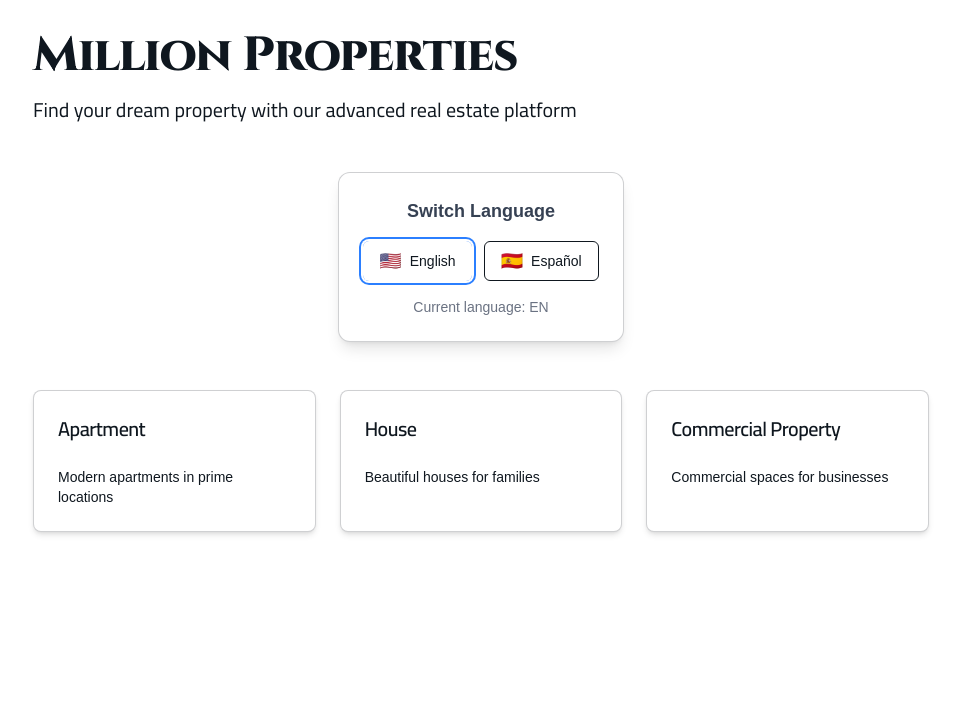
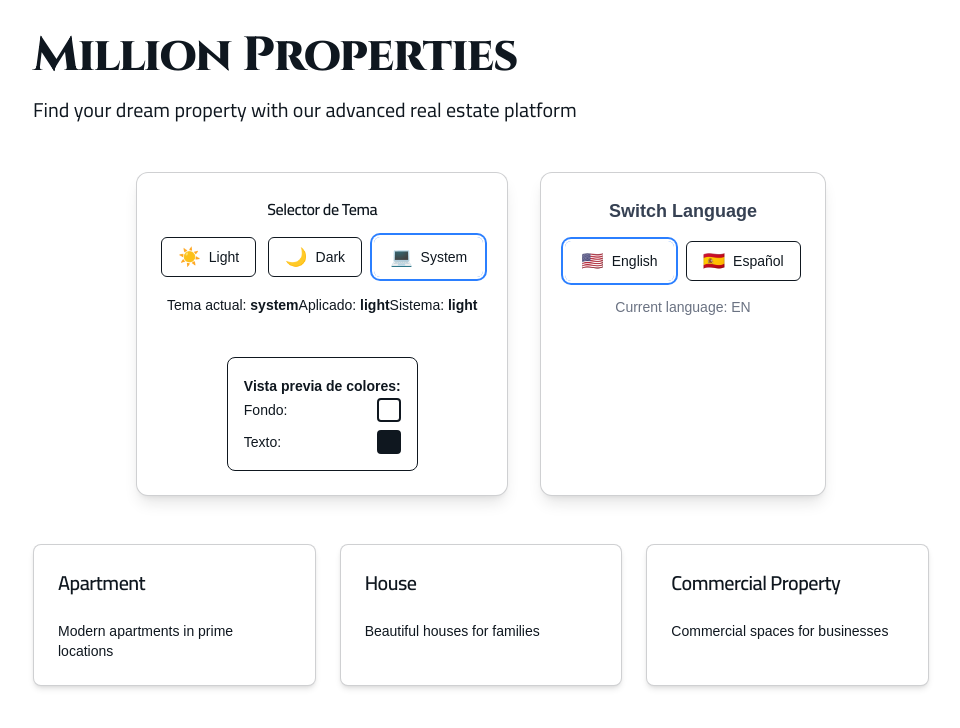
Before and after one commit to derekcantillo/million-properties-frontend, a Next.js app: page /en in a window 1280 px wide. Shown: the top 728 px of the page, without its empty margins (159-1119 px from the left). Built offline with nearby package versions, Linux system fonts and the light colour scheme.

Commit message:
feat: refactor typography components and enhance theme switcher integration

```diff
--- a/src/app/[lang]/page.tsx
+++ b/src/app/[lang]/page.tsx
@@ -1,6 +1,14 @@
 import { useTranslations } from 'next-intl';
 import { LanguageSwitcher } from '@/components/ui/LanguageSwitcher';
-import { Typography } from '@/components/ui/Typography';
+import { ThemeSwitcher } from '@/components/ui/ThemeSwitcher';
+import {
+  Typography,
+  TypographyVariant,
+  TypographyFontFamily,
+  TypographyWeight,
+  TypographyTextColor,
+  TypographySize,
+} from '@/components/ui/Typography';
 
 export default function HomePage() {
   const t = useTranslations('HomePage');
@@ -12,25 +20,28 @@ export default function HomePage() {
         {/* Header */}
         <div className="text-center mb-12">
           <Typography
-            variant="h1"
-            fontFamily="cinzel"
-            textColor="primary"
+            variant={TypographyVariant.H1}
+            fontFamily={TypographyFontFamily.CINZEL}
+            textColor={TypographyTextColor.PRIMARY}
             className="mb-4"
           >
             {t('title')}
           </Typography>
           <Typography
-            variant="lead"
-            fontFamily="cairo"
-            textColor="muted"
+            variant={TypographyVariant.LEAD}
+            fontFamily={TypographyFontFamily.CAIRO}
+            textColor={TypographyTextColor.MUTED}
             className="mb-8"
           >
             {t('description')}
           </Typography>
         </div>
 
-        {/* Language Switcher */}
-        <div className="mb-12 flex justify-center">
+        {/* Theme and Language Switchers */}
+        <div className="mb-12 flex justify-center gap-8">
+          <div className="bg-background border border-foreground/20 rounded-xl shadow-lg p-6 dark:shadow-foreground/10">
+            <ThemeSwitcher />
+          </div>
           <div className="bg-background border border-foreground/20 rounded-xl shadow-lg p-6 dark:shadow-foreground/10">
             <LanguageSwitcher />
           </div>
@@ -40,40 +51,52 @@ export default function HomePage() {
         <div className="grid md:grid-cols-3 gap-6 mb-12">
           <div className="bg-background border border-foreground/20 rounded-lg shadow-md p-6 hover:shadow-lg transition-all duration-200 hover:scale-105 dark:shadow-foreground/10">
             <Typography
-              variant="h4"
-              fontFamily="cairo"
-              weight="semibold"
+              variant={TypographyVariant.H4}
+              fontFamily={TypographyFontFamily.CAIRO}
+              weight={TypographyWeight.SEMI_BOLD}
               className="mb-2"
             >
               {propertyT('types.apartment')}
             </Typography>
-            <Typography variant="p" textColor="muted" size="sm">
+            <Typography
+              variant={TypographyVariant.PARAGRAPH}
+              textColor={TypographyTextColor.MUTED}
+              size={TypographySize.SM}
+            >
               {propertyT('descriptions.apartment')}
             </Typography>
           </div>
           <div className="bg-background border border-foreground/20 rounded-lg shadow-md p-6 hover:shadow-lg transition-all duration-200 hover:scale-105 dark:shadow-foreground/10">
             <Typography
-              variant="h4"
-              fontFamily="cairo"
-              weight="semibold"
+              variant={TypographyVariant.H4}
+              fontFamily={TypographyFontFamily.CAIRO}
+              weight={TypographyWeight.SEMI_BOLD}
               className="mb-2"
             >
               {propertyT('types.house')}
             </Typography>
-            <Typography variant="p" textColor="muted" size="sm">
+            <Typography
+              variant={TypographyVariant.PARAGRAPH}
+              textColor={TypographyTextColor.MUTED}
+              size={TypographySize.SM}
+            >
               {propertyT('descriptions.house')}
             </Typography>
           </div>
           <div className="bg-background border border-foreground/20 rounded-lg shadow-md p-6 hover:shadow-lg transition-all duration-200 hover:scale-105 dark:shadow-foreground/10">
             <Typography
-              variant="h4"
-              fontFamily="cairo"
-              weight="semibold"
+              variant={TypographyVariant.H4}
+              fontFamily={TypographyFontFamily.CAIRO}
+              weight={TypographyWeight.SEMI_BOLD}
               className="mb-2"
             >
               {propertyT('types.commercial')}
             </Typography>
-            <Typography variant="p" textColor="muted" size="sm">
+            <Typography
+              variant={TypographyVariant.PARAGRAPH}
+              textColor={TypographyTextColor.MUTED}
+              size={TypographySize.SM}
+            >
               {propertyT('descriptions.commercial')}
             </Typography>
           </div>
--- a/src/components/ui/ThemeSwitcher.tsx
+++ b/src/components/ui/ThemeSwitcher.tsx
@@ -2,7 +2,13 @@
 
 import { useThemeStore } from '@/stores/useThemeStore';
 import { Button } from './Button';
-import { Typography } from './Typography';
+import {
+  Typography,
+  TypographyVariant,
+  TypographyFontFamily,
+  TypographyWeight,
+  TypographyTextColor,
+} from './Typography';
 
 const themes = [
   {
@@ -33,7 +39,11 @@ export function ThemeSwitcher() {
 
   return (
     <div className="flex flex-col items-center space-y-4">
-      <Typography variant="h6" fontFamily="cairo" className="text-center">
+      <Typography
+        variant={TypographyVariant.H6}
+        fontFamily={TypographyFontFamily.CAIRO}
+        className="text-center"
+      >
         Selector de Tema
       </Typography>
 
@@ -50,7 +60,10 @@ export function ThemeSwitcher() {
             }`}
           >
             <span className="text-lg">{themeOption.icon}</span>
-            <Typography variant="small" weight="medium">
+            <Typography
+              variant={TypographyVariant.SMALL}
+              weight={TypographyWeight.MEDIUM}
+            >
               {themeOption.name}
             </Typography>
           </Button>
@@ -58,28 +71,41 @@ export function ThemeSwitcher() {
       </div>
 
       <div className="text-center space-y-1">
-        <Typography variant="small" textColor="muted">
+        <Typography
+          variant={TypographyVariant.SMALL}
+          textColor={TypographyTextColor.MUTED}
+        >
           Tema actual: <strong>{theme}</strong>
         </Typography>
-        <Typography variant="small" textColor="muted">
+        <Typography
+          variant={TypographyVariant.SMALL}
+          textColor={TypographyTextColor.MUTED}
+        >
           Aplicado: <strong>{resolvedTheme}</strong>
         </Typography>
-        <Typography variant="small" textColor="muted">
+        <Typography
+          variant={TypographyVariant.SMALL}
+          textColor={TypographyTextColor.MUTED}
+        >
           Sistema: <strong>{systemTheme}</strong>
         </Typography>
       </div>
 
       {/* Demostración de colores */}
       <div className="mt-6 p-4 border rounded-lg space-y-2">
-        <Typography variant="small" weight="semibold" className="mb-3">
+        <Typography
+          variant={TypographyVariant.SMALL}
+          weight={TypographyWeight.SEMI_BOLD}
+          className="mb-3"
+        >
           Vista previa de colores:
         </Typography>
         <div className="flex items-center justify-between">
-          <Typography variant="small">Fondo:</Typography>
+          <Typography variant={TypographyVariant.SMALL}>Fondo:</Typography>
           <div className="w-6 h-6 rounded border-2 bg-background"></div>
         </div>
         <div className="flex items-center justify-between">
-          <Typography variant="small">Texto:</Typography>
+          <Typography variant={TypographyVariant.SMALL}>Texto:</Typography>
           <div className="w-6 h-6 rounded border-2 bg-foreground"></div>
         </div>
       </div>
--- a/src/components/ui/Typography/Typography.tsx
+++ b/src/components/ui/Typography/Typography.tsx
@@ -1,140 +1,125 @@
 import React from 'react';
-import { cva, type VariantProps } from 'class-variance-authority';
+import { cva } from 'class-variance-authority';
 import { cn } from '@/lib/utils/cn';
+import {
+  TypographyVariant,
+  TypographySize,
+  TypographyWeight,
+  TypographyFontFamily,
+  TypographyAlign,
+  TypographyTextColor,
+  TypographyTransform,
+  VARIANT_ELEMENT_MAP,
+  TYPOGRAPHY_DEFAULTS,
+  type ITypographyProps,
+} from './types/typography.types';
 
 const typographyVariants = cva('text-foreground', {
   variants: {
     variant: {
-      h1: 'scroll-m-20 text-4xl font-extrabold tracking-tight lg:text-5xl',
-      h2: 'scroll-m-20 border-b pb-2 text-3xl font-semibold tracking-tight first:mt-0',
-      h3: 'scroll-m-20 text-2xl font-semibold tracking-tight',
-      h4: 'scroll-m-20 text-xl font-semibold tracking-tight',
-      h5: 'scroll-m-20 text-lg font-semibold tracking-tight',
-      h6: 'scroll-m-20 text-base font-semibold tracking-tight',
-      p: 'leading-7 [&:not(:first-child)]:mt-6',
-      blockquote: 'mt-6 border-l-2 pl-6 italic',
-      lead: 'text-xl text-muted-foreground',
-      large: 'text-lg font-semibold',
-      small: 'text-sm font-medium leading-none',
-      muted: 'text-sm text-muted-foreground',
-      code: 'relative rounded bg-muted px-[0.3rem] py-[0.2rem] font-mono text-sm font-semibold',
-      list: 'my-6 ml-6 list-disc [&>li]:mt-2',
-      inlineCode:
+      [TypographyVariant.H1]:
+        'scroll-m-20 text-4xl font-extrabold tracking-tight lg:text-5xl',
+      [TypographyVariant.H2]:
+        'scroll-m-20 border-b pb-2 text-3xl font-semibold tracking-tight first:mt-0',
+      [TypographyVariant.H3]:
+        'scroll-m-20 text-2xl font-semibold tracking-tight',
+      [TypographyVariant.H4]:
+        'scroll-m-20 text-xl font-semibold tracking-tight',
+      [TypographyVariant.H5]:
+        'scroll-m-20 text-lg font-semibold tracking-tight',
+      [TypographyVariant.H6]:
+        'scroll-m-20 text-base font-semibold tracking-tight',
+      [TypographyVariant.PARAGRAPH]: 'leading-7 [&:not(:first-child)]:mt-6',
+      [TypographyVariant.BLOCKQUOTE]: 'mt-6 border-l-2 pl-6 italic',
+      [TypographyVariant.LEAD]: 'text-xl text-muted-foreground',
+      [TypographyVariant.LARGE]: 'text-lg font-semibold',
+      [TypographyVariant.SMALL]: 'text-sm font-medium leading-none',
+      [TypographyVariant.MUTED]: 'text-sm text-muted-foreground',
+      [TypographyVariant.CODE]:
+        'relative rounded bg-muted px-[0.3rem] py-[0.2rem] font-mono text-sm font-semibold',
+      [TypographyVariant.LIST]: 'my-6 ml-6 list-disc [&>li]:mt-2',
+      [TypographyVariant.INLINE_CODE]:
         'relative rounded bg-muted px-[0.3rem] py-[0.2rem] font-mono text-sm font-semibold',
     },
     size: {
-      xs: 'text-xs',
-      sm: 'text-sm',
-      base: 'text-base',
-      lg: 'text-lg',
-      xl: 'text-xl',
-      '2xl': 'text-2xl',
-      '3xl': 'text-3xl',
-      '4xl': 'text-4xl',
-      '5xl': 'text-5xl',
-      '6xl': 'text-6xl',
+      [TypographySize.XS]: 'text-xs',
+      [TypographySize.SM]: 'text-sm',
+      [TypographySize.BASE]: 'text-base',
+      [TypographySize.LG]: 'text-lg',
+      [TypographySize.XL]: 'text-xl',
+      [TypographySize.XL2]: 'text-2xl',
+      [TypographySize.XL3]: 'text-3xl',
+      [TypographySize.XL4]: 'text-4xl',
+      [TypographySize.XL5]: 'text-5xl',
+      [TypographySize.XL6]: 'text-6xl',
     },
     weight: {
-      thin: 'font-thin',
-      extralight: 'font-extralight',
-      light: 'font-light',
-      normal: 'font-normal',
-      medium: 'font-medium',
-      semibold: 'font-semibold',
-      bold: 'font-bold',
-      extrabold: 'font-extrabold',
-      black: 'font-black',
+      [TypographyWeight.THIN]: 'font-thin',
+      [TypographyWeight.EXTRA_LIGHT]: 'font-extralight',
+      [TypographyWeight.LIGHT]: 'font-light',
+      [TypographyWeight.NORMAL]: 'font-normal',
+      [TypographyWeight.MEDIUM]: 'font-medium',
+      [TypographyWeight.SEMI_BOLD]: 'font-semibold',
+      [TypographyWeight.BOLD]: 'font-bold',
+      [TypographyWeight.EXTRA_BOLD]: 'font-extrabold',
+      [TypographyWeight.BLACK]: 'font-black',
     },
     fontFamily: {
-      sans: 'font-sans',
-      serif: 'font-serif',
-      mono: 'font-mono',
-      cairo: 'font-cairo',
-      cinzel: 'font-cinzel',
+      [TypographyFontFamily.SANS]: 'font-sans',
+      [TypographyFontFamily.SERIF]: 'font-serif',
+      [TypographyFontFamily.MONO]: 'font-mono',
+      [TypographyFontFamily.CAIRO]: 'font-cairo',
+      [TypographyFontFamily.CINZEL]: 'font-cinzel',
     },
     align: {
-      left: 'text-left',
-      center: 'text-center',
-      right: 'text-right',
-      justify: 'text-justify',
+      [TypographyAlign.LEFT]: 'text-left',
+      [TypographyAlign.CENTER]: 'text-center',
+      [TypographyAlign.RIGHT]: 'text-right',
+      [TypographyAlign.JUSTIFY]: 'text-justify',
     },
     textColor: {
-      default: 'text-foreground',
-      muted: 'text-muted-foreground',
-      primary: 'text-primary',
-      secondary: 'text-secondary',
-      accent: 'text-accent',
-      destructive: 'text-destructive',
-      success: 'text-green-600 dark:text-green-400',
-      warning: 'text-yellow-600 dark:text-yellow-400',
-      info: 'text-blue-600 dark:text-blue-400',
+      [TypographyTextColor.DEFAULT]: 'text-foreground',
+      [TypographyTextColor.MUTED]: 'text-muted-foreground',
+      [TypographyTextColor.PRIMARY]: 'text-primary',
+      [TypographyTextColor.SECONDARY]: 'text-secondary',
+      [TypographyTextColor.ACCENT]: 'text-accent',
+      [TypographyTextColor.DESTRUCTIVE]: 'text-destructive',
+      [TypographyTextColor.SUCCESS]: 'text-green-600 dark:text-green-400',
+      [TypographyTextColor.WARNING]: 'text-yellow-600 dark:text-yellow-400',
+      [TypographyTextColor.INFO]: 'text-blue-600 dark:text-blue-400',
     },
     transform: {
-      none: 'normal-case',
-      uppercase: 'uppercase',
-      lowercase: 'lowercase',
-      capitalize: 'capitalize',
+      [TypographyTransform.NONE]: 'normal-case',
+      [TypographyTransform.UPPERCASE]: 'uppercase',
+      [TypographyTransform.LOWERCASE]: 'lowercase',
+      [TypographyTransform.CAPITALIZE]: 'capitalize',
     },
   },
   defaultVariants: {
-    variant: 'p',
-    fontFamily: 'sans',
-    textColor: 'default',
-    align: 'left',
-    transform: 'none',
+    variant: TYPOGRAPHY_DEFAULTS.variant,
+    fontFamily: TYPOGRAPHY_DEFAULTS.fontFamily,
+    textColor: TYPOGRAPHY_DEFAULTS.textColor,
+    align: TYPOGRAPHY_DEFAULTS.align,
+    transform: TYPOGRAPHY_DEFAULTS.transform,
   },
 });
 
-// Mapping of variants to their corresponding HTML elements
-const variantElementMap = {
-  h1: 'h1',
-  h2: 'h2',
-  h3: 'h3',
-  h4: 'h4',
-  h5: 'h5',
-  h6: 'h6',
-  p: 'p',
-  blockquote: 'blockquote',
-  lead: 'p',
-  large: 'div',
-  small: 'small',
-  muted: 'p',
-  code: 'code',
-  list: 'ul',
-  inlineCode: 'code',
-} as const;
-
-export interface TypographyProps
-  extends Omit<React.HTMLAttributes<HTMLElement>, 'color'>,
-    VariantProps<typeof typographyVariants> {
-  /**
-   * The HTML element to render
-   * If not provided, will be inferred from the variant
-   */
-  as?: keyof React.JSX.IntrinsicElements;
-  /**
-   * Whether to truncate the text with ellipsis
-   */
-  truncate?: boolean;
-  /**
-   * Number of lines to show before truncating (requires truncate to be true)
-   */
-  lineClamp?: 1 | 2 | 3 | 4 | 5 | 6;
-}
+// Re-export the TypographyProps interface for backward compatibility
+export interface TypographyProps extends ITypographyProps {}
 
 const Typography = React.forwardRef<HTMLElement, TypographyProps>(
   (
     {
       className,
-      variant = 'p',
+      variant = TYPOGRAPHY_DEFAULTS.variant,
       size,
       weight,
-      fontFamily,
-      align,
-      textColor,
-      transform,
+      fontFamily = TYPOGRAPHY_DEFAULTS.fontFamily,
+      align = TYPOGRAPHY_DEFAULTS.align,
+      textColor = TYPOGRAPHY_DEFAULTS.textColor,
+      transform = TYPOGRAPHY_DEFAULTS.transform,
       as,
-      truncate = false,
+      truncate = TYPOGRAPHY_DEFAULTS.truncate,
       lineClamp,
       children,
       ...props
@@ -142,7 +127,7 @@ const Typography = React.forwardRef<HTMLElement, TypographyProps>(
     ref
   ) => {
     // Determine the HTML element to render
-    const Element = as || variantElementMap[variant || 'p'] || 'div';
+    const Element = as || VARIANT_ELEMENT_MAP[variant] || 'div';
 
     // Build additional classes for truncation
     let truncateClasses = '';
--- a/src/components/ui/Typography/index.ts
+++ b/src/components/ui/Typography/index.ts
@@ -1,2 +1,6 @@
 export { Typography, typographyVariants } from './Typography';
 export type { TypographyProps } from './Typography';
+
+// Export all types and enums
+export * from './types/typography.types';
+export type { ITypographyProps } from './types/typography.types';
--- /dev/null
+++ b/src/components/ui/Typography/types/typography.types.ts
@@ -0,0 +1,193 @@
+import React from 'react';
+
+/**
+ * Typography variant types - defines the semantic meaning and default HTML element
+ */
+export enum TypographyVariant {
+  H1 = 'h1',
+  H2 = 'h2',
+  H3 = 'h3',
+  H4 = 'h4',
+  H5 = 'h5',
+  H6 = 'h6',
+  PARAGRAPH = 'p',
+  BLOCKQUOTE = 'blockquote',
+  LEAD = 'lead',
+  LARGE = 'large',
+  SMALL = 'small',
+  MUTED = 'muted',
+  CODE = 'code',
+  LIST = 'list',
+  INLINE_CODE = 'inlineCode',
+}
+
+/**
+ * Font size variants
+ */
+export enum TypographySize {
+  XS = 'xs',
+  SM = 'sm',
+  BASE = 'base',
+  LG = 'lg',
+  XL = 'xl',
+  XL2 = '2xl',
+  XL3 = '3xl',
+  XL4 = '4xl',
+  XL5 = '5xl',
+  XL6 = '6xl',
+}
+
+/**
+ * Font weight variants
+ */
+export enum TypographyWeight {
+  THIN = 'thin',
+  EXTRA_LIGHT = 'extralight',
+  LIGHT = 'light',
+  NORMAL = 'normal',
+  MEDIUM = 'medium',
+  SEMI_BOLD = 'semibold',
+  BOLD = 'bold',
+  EXTRA_BOLD = 'extrabold',
+  BLACK = 'black',
+}
+
+/**
+ * Font family variants
+ */
+export enum TypographyFontFamily {
+  SANS = 'sans',
+  SERIF = 'serif',
+  MONO = 'mono',
+  CAIRO = 'cairo',
+  CINZEL = 'cinzel',
+}
+
+/**
+ * Text alignment variants
+ */
+export enum TypographyAlign {
+  LEFT = 'left',
+  CENTER = 'center',
+  RIGHT = 'right',
+  JUSTIFY = 'justify',
+}
+
+/**
+ * Text color variants
+ */
+export enum TypographyTextColor {
+  DEFAULT = 'default',
+  MUTED = 'muted',
+  PRIMARY = 'primary',
+  SECONDARY = 'secondary',
+  ACCENT = 'accent',
+  DESTRUCTIVE = 'destructive',
+  SUCCESS = 'success',
+  WARNING = 'warning',
+  INFO = 'info',
+}
+
+/**
+ * Text transform variants
+ */
+export enum TypographyTransform {
+  NONE = 'none',
+  UPPERCASE = 'uppercase',
+  LOWERCASE = 'lowercase',
+  CAPITALIZE = 'capitalize',
+}
+
+/**
+ * Line clamp options
+ */
+export enum TypographyLineClamp {
+  ONE = 1,
+  TWO = 2,
+  THREE = 3,
+  FOUR = 4,
+  FIVE = 5,
+  SIX = 6,
+}
+
+/**
+ * Mapping of variants to their corresponding HTML elements
+ */
+export const VARIANT_ELEMENT_MAP: Record<
+  TypographyVariant,
+  keyof React.JSX.IntrinsicElements
+> = {
+  [TypographyVariant.H1]: 'h1',
+  [TypographyVariant.H2]: 'h2',
+  [TypographyVariant.H3]: 'h3',
+  [TypographyVariant.H4]: 'h4',
+  [TypographyVariant.H5]: 'h5',
+  [TypographyVariant.H6]: 'h6',
+  [TypographyVariant.PARAGRAPH]: 'p',
+  [TypographyVariant.BLOCKQUOTE]: 'blockquote',
+  [TypographyVariant.LEAD]: 'p',
+  [TypographyVariant.LARGE]: 'div',
+  [TypographyVariant.SMALL]: 'small',
+  [TypographyVariant.MUTED]: 'p',
+  [TypographyVariant.CODE]: 'code',
+  [TypographyVariant.LIST]: 'ul',
+  [TypographyVariant.INLINE_CODE]: 'code',
+} as const;
+
+/**
+ * Typography variant configuration for class-variance-authority
+ */
+export interface TypographyVariants {
+  variant?: TypographyVariant;
+  size?: TypographySize;
+  weight?: TypographyWeight;
+  fontFamily?: TypographyFontFamily;
+  align?: TypographyAlign;
+  textColor?: TypographyTextColor;
+  transform?: TypographyTransform;
+}
+
+/**
+ * Main Typography component props interface
+ */
+export interface ITypographyProps
+  extends Omit<React.HTMLAttributes<HTMLElement>, 'color'>,
+    TypographyVariants {
+  /**
+   * The HTML element to render
+   * If not provided, will be inferred from the variant
+   */
+  as?: keyof React.JSX.IntrinsicElements;
+
+  /**
+   * Whether to truncate the text with ellipsis
+   */
+  truncate?: boolean;
+
+  /**
+   * Number of lines to show before truncating (requires truncate to be true)
+   */
+  lineClamp?: TypographyLineClamp;
+
+  /**
+   * Children content to render
+   */
+  children?: React.ReactNode;
+}
+
+/**
+ * Default values for Typography props
+ */
+export const TYPOGRAPHY_DEFAULTS = {
+  variant: TypographyVariant.PARAGRAPH,
+  fontFamily: TypographyFontFamily.SANS,
+  textColor: TypographyTextColor.DEFAULT,
+  align: TypographyAlign.LEFT,
+  transform: TypographyTransform.NONE,
+  truncate: false,
+} as const;
+
+/**
+ * Type for the typography variants function from class-variance-authority
+ */
+export type TypographyVariantsFunction = (props?: TypographyVariants) => string;
```
